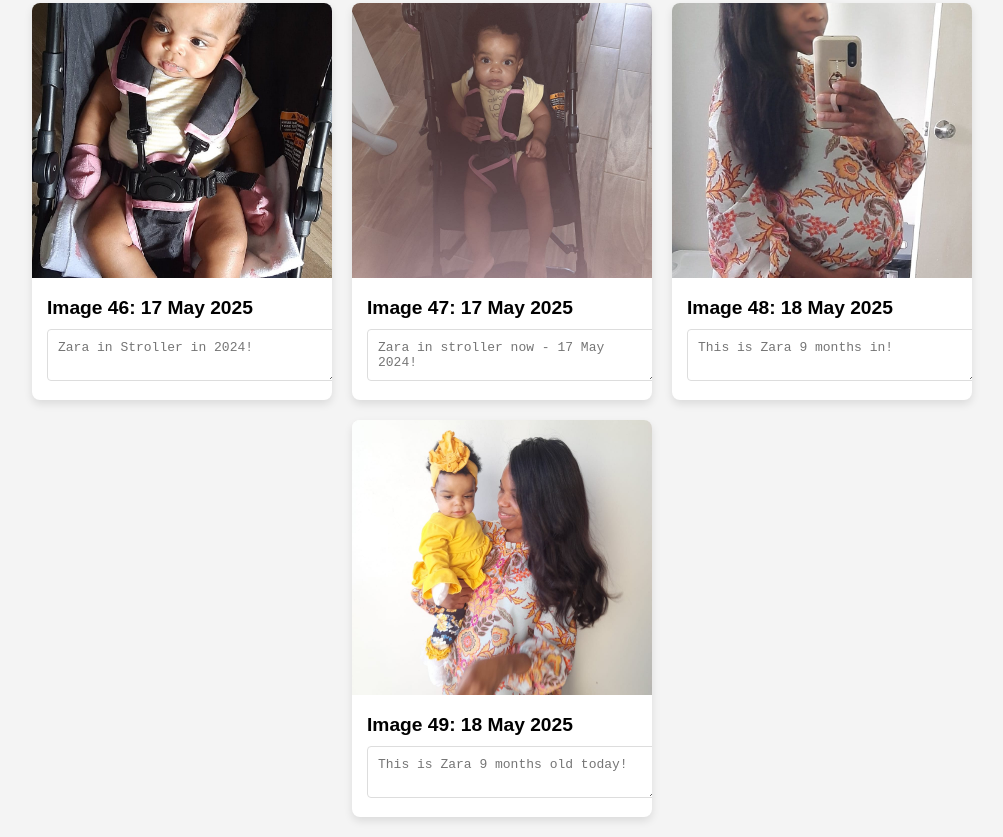
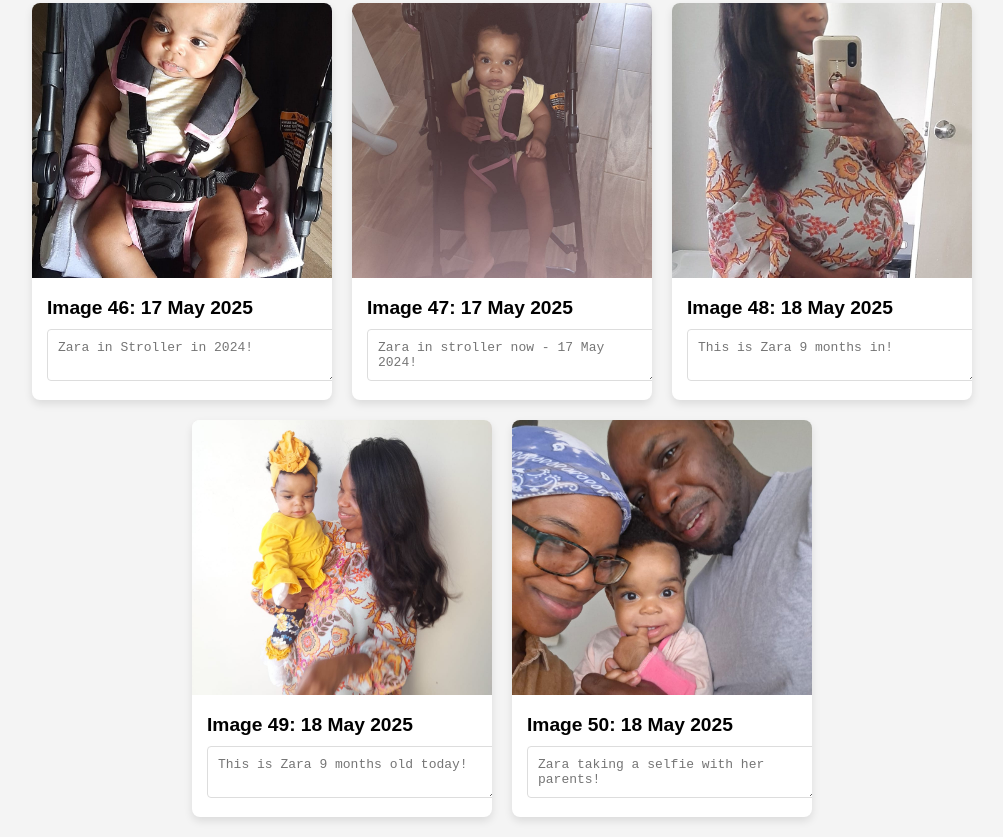
Before and after one commit to gladstone28/zara-album, a plain HTML site: page index.html in a window 1280 px wide. Shown: the part 6352-7189 px from the top of the page, without its empty margins (138-1141 px from the left). Drawn offline with Linux system fonts and the light colour scheme.

Commit message:
add picture and modify index.html

```diff
--- a/index.html
+++ b/index.html
@@ -413,6 +413,13 @@
                 <textarea placeholder="This is Zara 9 months old today!"></textarea>
             </div>
         </div>
+        <div class="card">
+            <img src="zara-with-parents-selfie.jpeg" alt="Image 50">
+            <div class="card-content">
+                <h3>Image 50: 18 May 2025</h3>
+                <textarea placeholder="Zara taking a selfie with her parents!"></textarea>
+            </div>
+        </div>
 
 
     </div>
```
Also changed, not shown: zara-with-parents-selfie.jpeg (added).
